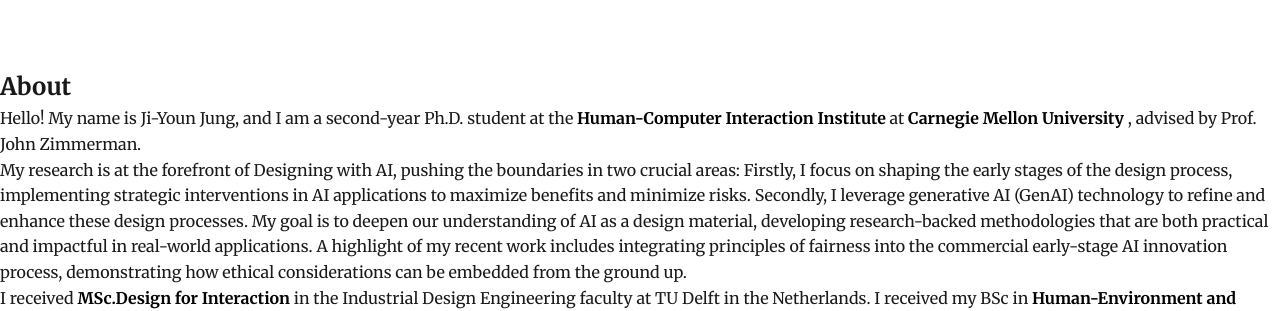
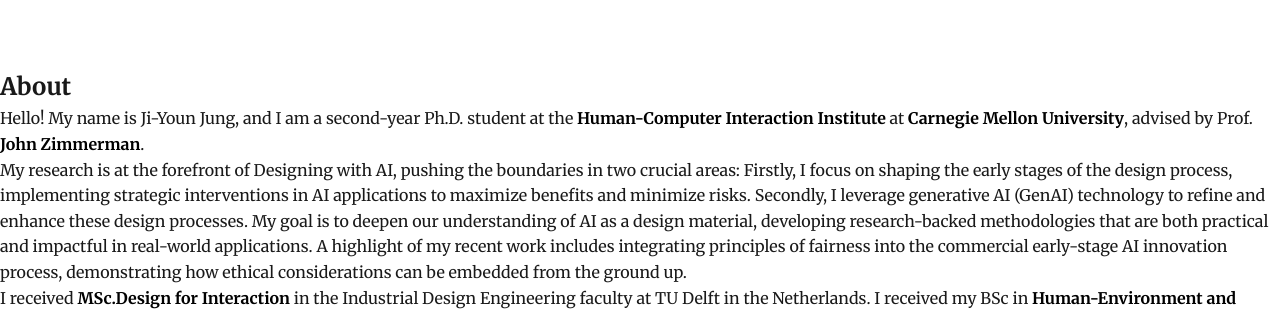
Before and after one commit to jiyoun-jung/jiyounjung, a Jekyll site: the page built from index.html, in a window 1280 px wide and 900 px high, scrolled down 3263 px. Shown: the part 126-437 px from the top of the window. Built offline with Jekyll 4.4.1, drawn with Linux system fonts in a browser that asks for light colours; some web fonts are replaced; some of the changed lines change nothing that is shown.

Commit message:
broken problem fix

```diff
--- a/index.html
+++ b/index.html
@@ -5,7 +5,7 @@ title: About
 <section class="content-section">
   <h2>About</h2>
   <p>Hello!
-  My name is Ji-Youn Jung, and I am a second-year Ph.D. student at the <a href="https://hcii.cmu.edu/" target="_blank" rel="noopener noreferrer">Human-Computer Interaction Institute</a> at <a href="https://www.cmu.edu/" target="_blank" rel="noopener noreferrer">Carnegie Mellon University</a> , advised by Prof. <a href="https://hcii.cmu.edu/people/john-zimmerman" target="_blank" rel="noopener noreferrer"></a>John Zimmerman</a>.</p>
+  My name is Ji-Youn Jung, and I am a second-year Ph.D. student at the <a href="https://hcii.cmu.edu/" target="_blank" rel="noopener noreferrer">Human-Computer Interaction Institute</a> at <a href="https://www.cmu.edu/" target="_blank" rel="noopener noreferrer">Carnegie Mellon University</a>, advised by Prof. <a href="https://hcii.cmu.edu/people/john-zimmerman" target="_blank" rel="noopener noreferrer">John Zimmerman</a>.</p>
 
   <p>My research is at the forefront of Designing with AI, pushing the boundaries in two crucial areas: Firstly, I focus on shaping the early stages of the design process, implementing strategic interventions in AI applications to maximize benefits and minimize risks. Secondly, I leverage generative AI (GenAI) technology to refine and enhance these design processes. My goal is to deepen our understanding of AI as a design material, developing research-backed methodologies that are both practical and impactful in real-world applications. A highlight of my recent work includes integrating principles of fairness into the commercial early-stage AI innovation process, demonstrating how ethical considerations can be embedded from the ground up.</p>
 
```
